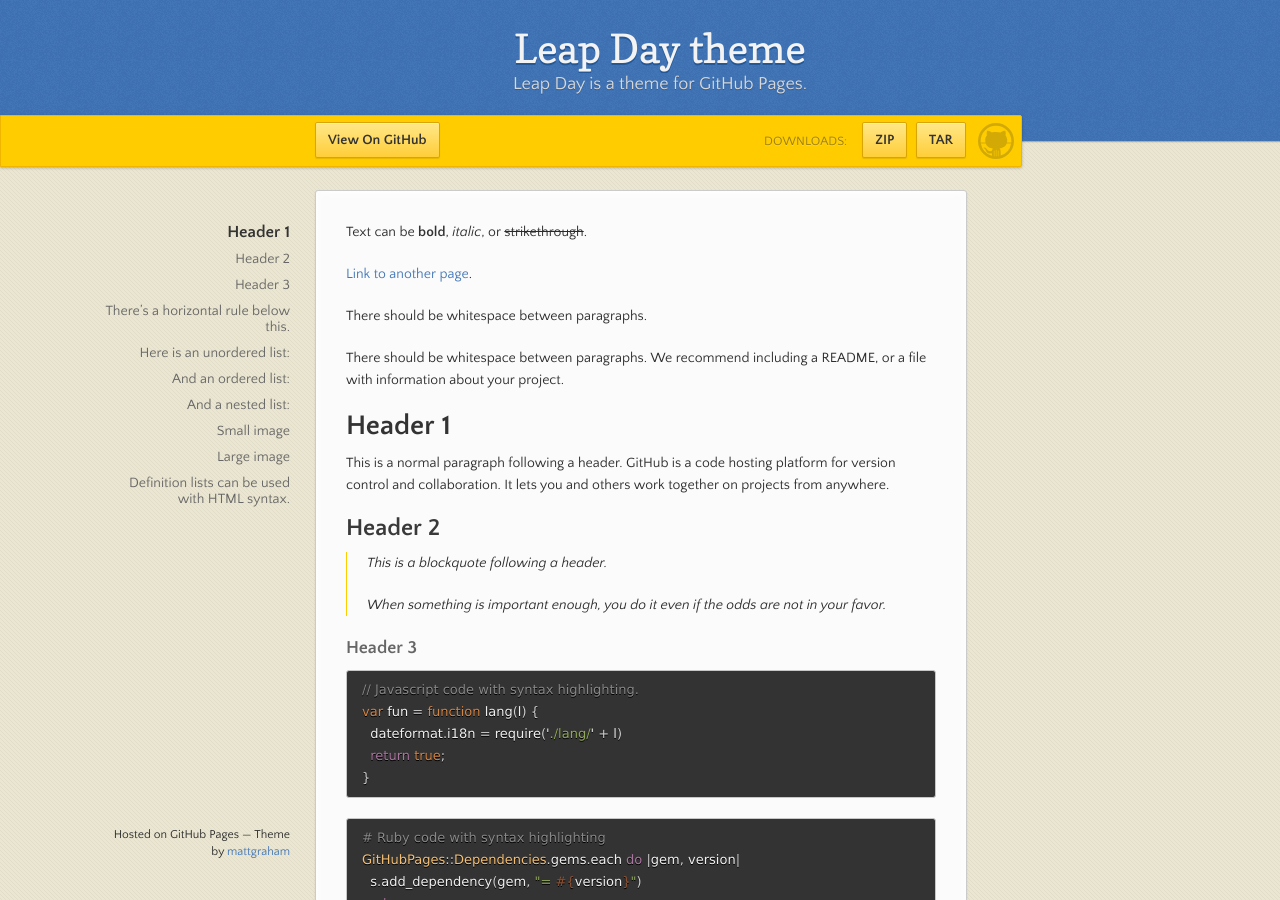
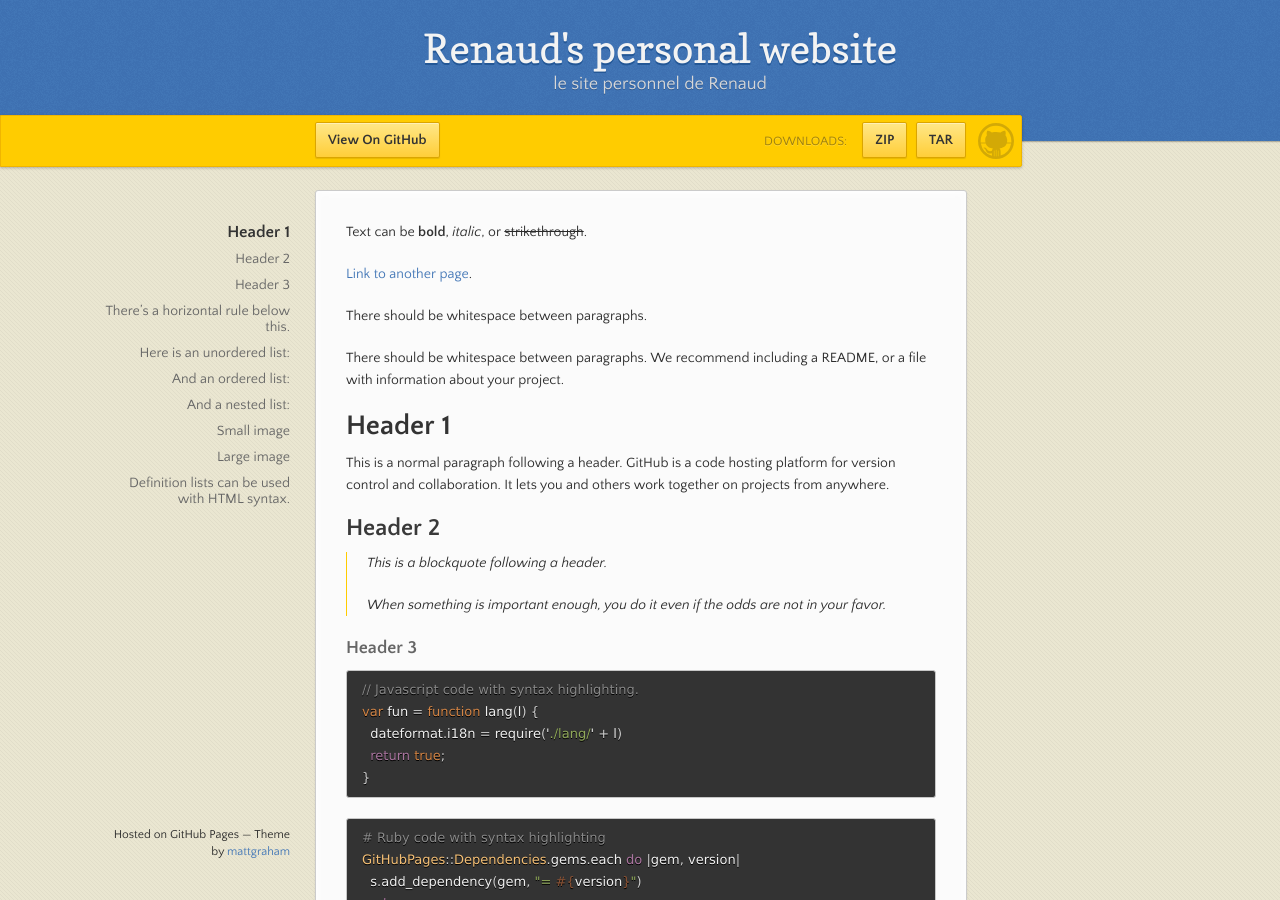
Before and after one commit to rcrosset/rcrosset.github.io, a Jekyll site: the page built from index.md, in a window 1280 px wide and 900 px high. Built offline with Jekyll 4.4.1, drawn with Linux system fonts in a browser that asks for light colours.

Commit message:
Update _config.yml

```diff
--- a/_config.yml
+++ b/_config.yml
@@ -1,5 +1,8 @@
-title: Leap Day theme
-description: Leap Day is a theme for GitHub Pages.
+title: Renaud's personal website
+description: le site personnel de Renaud
 show_downloads: true
 google_analytics:
 theme: jekyll-theme-leap-day
+remote_theme: pages-themes/leap-day@v0.2.0
+plugins:
+- jekyll-remote-theme # add this line to the plugins list if you already have one
```
